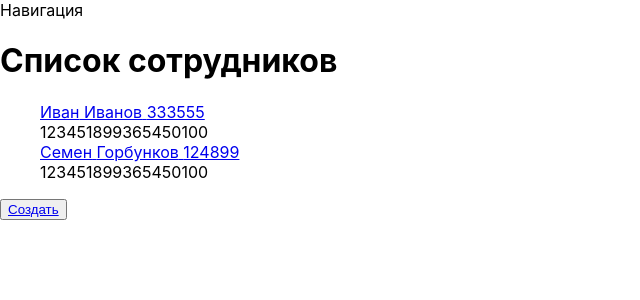
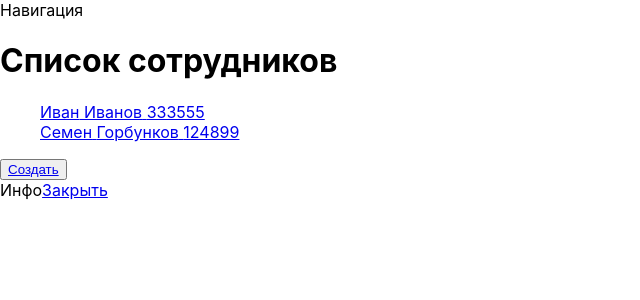
Before and after one commit to lmbrjk/employees, a React (Create React App) app: page /info/123451899365450100 in a window 1280 px wide. Shown: the top 300 px of the page, without its empty margins (0-640 px from the left). Built offline with nearby package versions, Linux system fonts and the light colour scheme.

Commit message:
routing 2

```diff
--- a/src/App.js
+++ b/src/App.js
@@ -1,5 +1,6 @@
 import List from "./components/List"
 import NewItem from "./components/NewItem"
+import Info from "./components/Info"
 
 import { BrowserRouter as Router, Switch, Route, Link} from "react-router-dom"
 
@@ -24,6 +25,7 @@ function App() {
         <div className="container__info"></div>
         <Switch>
           <Route path="/new" component={NewItem} />
+          <Route path="/info/:id" component={Info} />
         </Switch>
       </div>
     </div>
--- a/src/components/Info.js
+++ b/src/components/Info.js
@@ -1,12 +1,12 @@
 import React from "react"
-import { useParams } from "react-router-dom"
-
+import { Link } from "react-router-dom"
 
 function Info(){
-    let {info} = useParams();
-
     return (
-        <div>{info}</div>
+        <div>
+            <span>Инфо</span>
+            <Link to="/">Закрыть</Link>
+        </div>
     )
 }
 export default Info;
--- a/src/components/ListItem.js
+++ b/src/components/ListItem.js
@@ -1,17 +1,10 @@
 import React from "react"
-import Info from "./Info"
-
-import { BrowserRouter as Router, Switch, Route, Link} from "react-router-dom"
+import { Link } from "react-router-dom"
 
 export default ({ item }) => {
     return (
-        <Router>
-            <li>
-                <Link to="/info/:info">{item.name} {item.surname} {item.number}</Link>
-            </li>
-            <Switch>
-                <Route path="/info/:info" component={Info} />
-            </Switch>
-        </Router>
+        <li>
+            <Link to={`/info/${item.number}`}>{item.name} {item.surname} {item.number}</Link>
+        </li>
     )
 }
--- a/src/components/NewItem.js
+++ b/src/components/NewItem.js
@@ -1,6 +1,7 @@
 import React from "react"
 import {connect} from "react-redux"
 import {createItem} from "../redux/actions"
+import { Link } from "react-router-dom"
 
 class NewItem extends React.Component {
 
@@ -69,6 +70,7 @@ class NewItem extends React.Component {
                 value={this.state.number}
                 onChange={this.changeInputHandler}
             />
+            <Link to="/">Закрыть</Link>
             <button type="submit">Создать</button>
         </form>
     )}
```
